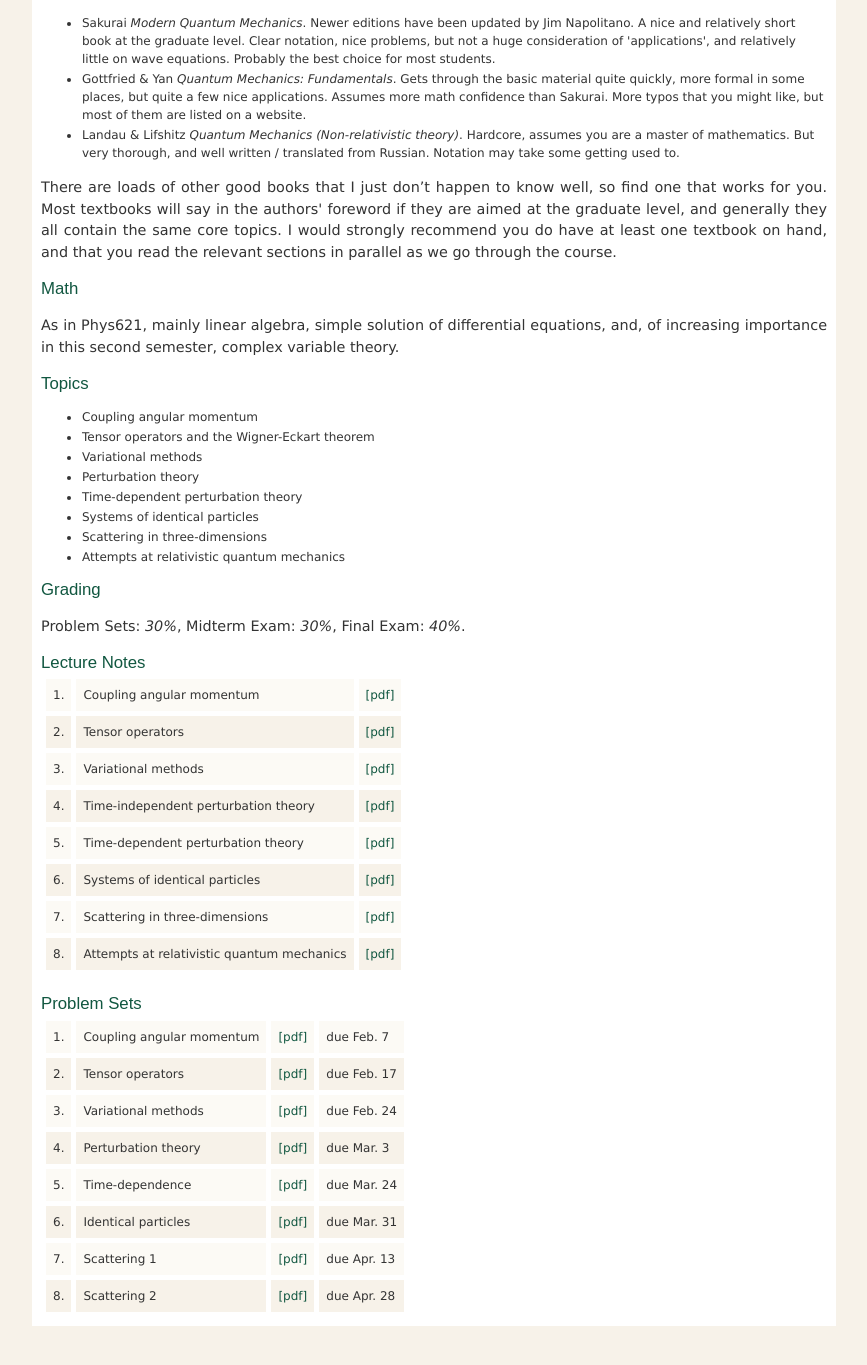
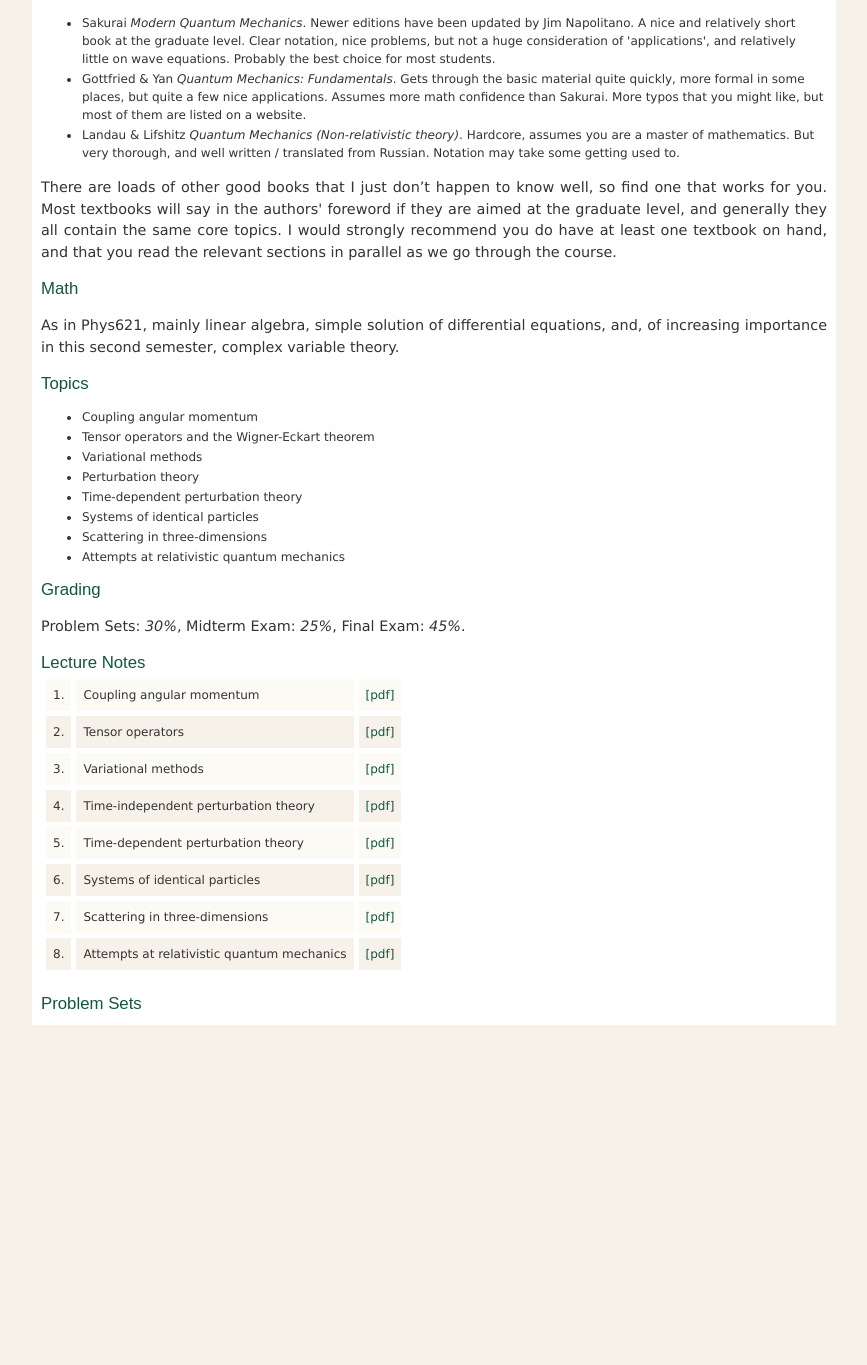
Before and after one commit to jozefdudek/personal_website, a Jekyll site: the page built from Phys622.html, in a window 1280 px wide and 1400 px high, scrolled down 1417 px. Shown: the top 1365 px of the window, without its empty margins (192-1059 px from the left). Built offline with Jekyll 4.4.1, drawn with Linux system fonts in a browser that asks for light colours; after the commit the page ends 2516 px from its top, so only the background shows below that; some of the changed lines change nothing that is shown; some of the changed text lies outside the part shown.

Commit message:
clearing out last years stuff from 622

```diff
--- a/Phys622.html
+++ b/Phys622.html
@@ -22,15 +22,15 @@
 
 <!-- ============================================== -->
 <h3>Office Hours</h3>
-<p>Thursday 3.30pm-5.30pm or by appointment.</p>
+<p>to be determined</p>
 
 <!-- ============================================== -->
 <h3>Midterm Exam</h3>
-<p>In class time on Tuesday March 21st.</p>
+<p>to be determined</p>
 
 <!-- ============================================== -->
 <h3>Final Exam</h3>
-<p>In usual classroom on Monday May 8th, 2pm-5pm.</p>
+<p>to be determined</p>
 
 <!-- ============================================== -->
 <h3>Lecture Notes</h3>
@@ -97,7 +97,7 @@
 
 <!-- ============================================== -->
 <h3>Grading</h3>
-<p> Problem Sets: <i>30%</i>, Midterm Exam: <i>30%</i>, Final Exam: <i>40%</i>. </p>
+<p> Problem Sets: <i>30%</i>, Midterm Exam: <i>25%</i>, Final Exam: <i>45%</i>. </p>
 
 <!-- ============================================== -->
 <h3>Lecture Notes</h3>
@@ -177,6 +177,7 @@
 
 <table class="highlights">
 
+<!--
   <tr class="highlights">
     <td class="highlights"> 1. </td>
     <td class="highlights">Coupling angular momentum</td>
@@ -249,7 +250,7 @@
     <td class="highlights">due Apr. 28</td>
   </tr>
 
-
+-->
 
   </table>
 
```
